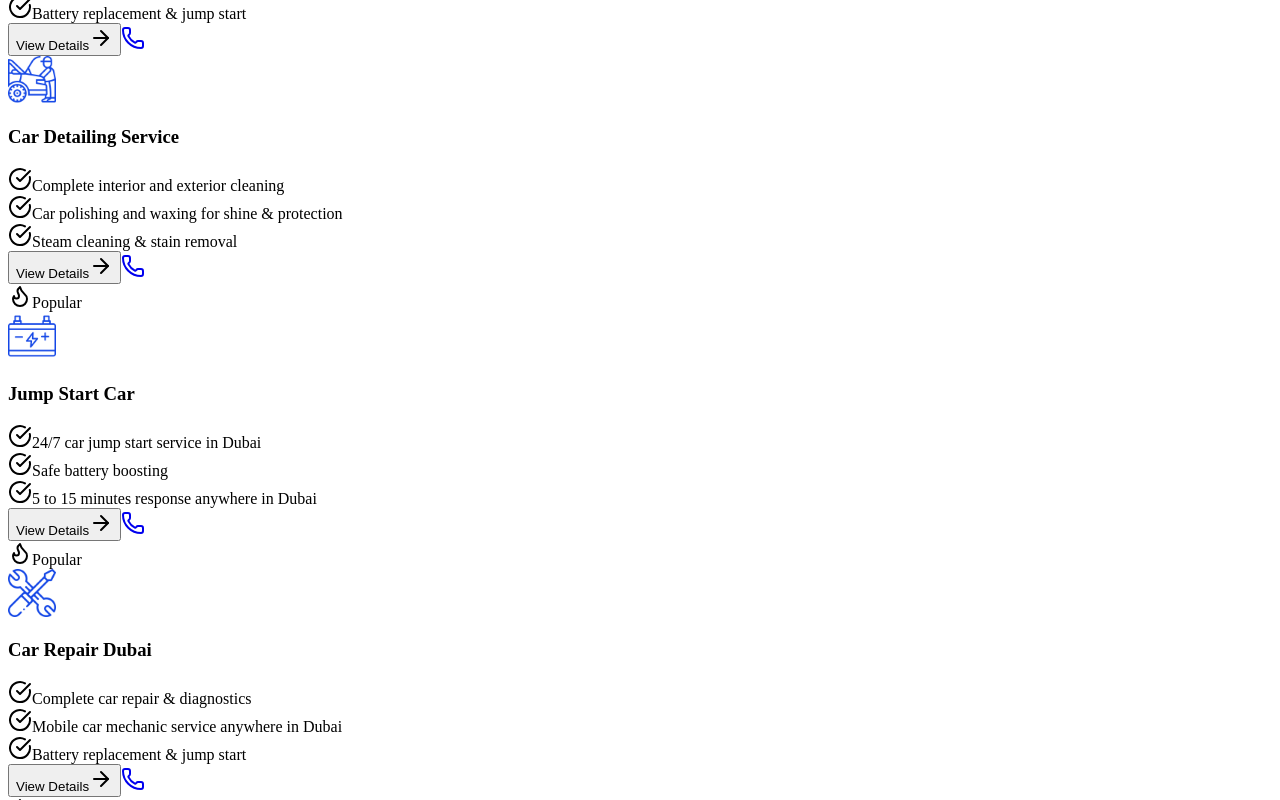
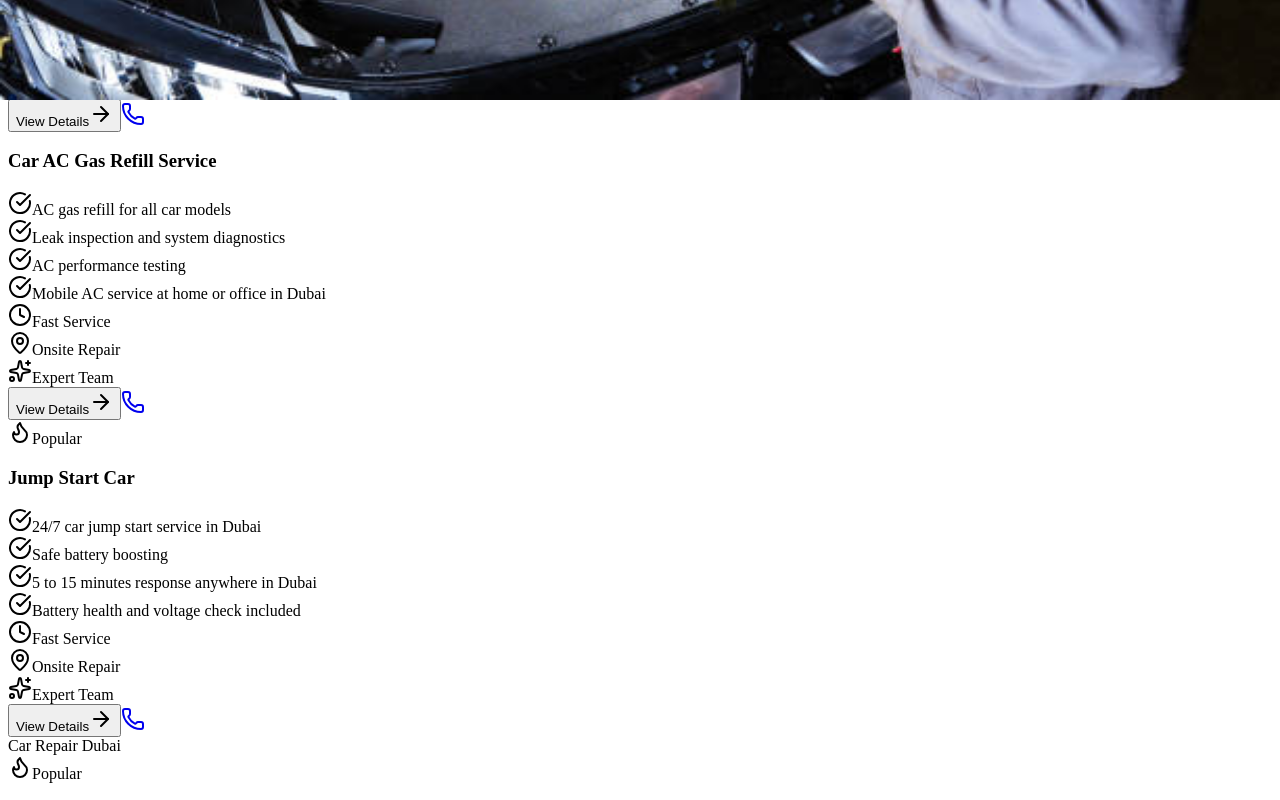
Before and after one commit to imam-hossain-wd/mechanic-dxb, a Next.js app: page /ServicesPage/ServicesPage in a window 1280 px wide. Shown: the part 700-1500 px from the top of the page. Built offline with nearby package versions, Linux system fonts and the light colour scheme.

Commit message:
update service card

```diff
--- a/components/shared/ServiceCard/ServiceCard.jsx
+++ b/components/shared/ServiceCard/ServiceCard.jsx
@@ -1,5 +1,3 @@
-// components/ui/ServiceCard.tsx
-"use client";
 
 import Link from "next/link";
 import Image from "next/image";
@@ -9,122 +7,111 @@ import { cn } from "@/lib/utils";
 import { SiteConfig } from "@/config/siteConfig";
 
 export const ServiceCard = ({ service, featured, className }) => {
+    // Quick benefits
+    const benefits = [
+        { icon: Clock, label: "Fast Service" },
+        { icon: MapPin, label: "Onsite Repair" },
+        { icon: Sparkles, label: "Expert Team" },
+    ];
+
     return (
         <div
             className={cn(
-                "group relative overflow-hidden rounded-2xl bg-card transition-all duration-500 hover:-translate-y-2 hover:shadow-2xl border-2 border-primary/50 shadow-xl shadow-primary/20",
+                "group relative overflow-hidden rounded-2xl bg-white transition-all duration-300 hover:shadow-2xl border border-primary/30",
+                className
             )}
         >
-            {/* Premium Background Effects */}
-            <div className="absolute inset-0 bg-linear-to-br from-primary/5 via-transparent to-transparent opacity-0 transition-opacity duration-500 group-hover:opacity-100" />
 
-            {/* Top Glow Line */}
-            <div className={cn(
-                "absolute top-0 left-0 right-0 h-1 bg-linear-to-r from-transparent via-primary to-transparent transition-all duration-500 opacity-100",
-            )} />
+            {/* Service Image - Small Banner */}
+            <div className="relative h-32 w-full overflow-hidden bg-primary/5">
+                {service.service_banner ? (
+                    <Image
+                        src={service.service_banner}
+                        alt={service.name}
+                        fill
+                        className="object-cover transition-transform duration-500 group-hover:scale-105"
+                    />
+                ) : (
+                    <div className="flex h-full w-full items-center justify-center bg-gradient-to-br from-primary/10 to-primary/5">
+                        <span className="text-sm font-medium text-primary/60">{service.name}</span>
+                    </div>
+                )}
 
                 {/* Badges Container */}
-            <div className="absolute top-4 left-4 right-4 z-10 flex items-start justify-between">
+                <div className="absolute top-3 left-3 right-3 z-10 flex items-start justify-between">
                     <div className="flex flex-wrap gap-1.5">
                         {service.emergency && (
-                        <div className="flex animate-pulse items-center gap-1 bg-red-500 px-2.5 py-1 text-[10px] font-bold text-white shadow-lg">
+                            <div className="flex items-center gap-1 bg-red-500 px-2 py-0.5 text-[9px] font-bold text-white shadow-lg rounded">
                                 <Zap className="h-2.5 w-2.5" />
                                 24/7 Emergency
                             </div>
                         )}
                         {service.premium && (
-                        <div className="flex items-center gap-1 bg-linear-to-r from-amber-400 to-amber-500 px-2.5 py-1 text-[10px] font-bold text-white shadow-lg">
+                            <div className="flex items-center gap-1 bg-gradient-to-r from-amber-400 to-amber-500 px-2 py-0.5 text-[9px] font-bold text-white shadow-lg rounded">
                                 <Sparkles className="h-2.5 w-2.5" />
                                 Premium
                             </div>
                         )}
                     </div>
                     <div className="flex flex-wrap gap-1.5">
-                    {/* {featured && (
-                        <div className="flex items-center gap-1 bg-primary px-2.5 py-1 text-[10px] font-bold text-white shadow-lg shadow-primary/30">
-                            <Star className="h-2.5 w-2.5 fill-current" />
-                            Popular
-                        </div>
-                    )} */}
                         {service.popular && (
-                        <div className="flex items-center gap-1 bg-primary px-2.5 py-1 text-[10px] font-bold text-white shadow-lg shadow-primary/30">
+                            <div className="flex items-center gap-1 bg-primary px-2 py-0.5 text-[9px] font-bold text-white shadow-lg shadow-primary/30 rounded">
                                 <Flame className="h-2.5 w-2.5 fill-current" />
                                 Popular
                             </div>
-                        // <div className="flex items-center gap-1 bg-orange-500 px-2.5 py-1 text-[10px] font-bold text-white shadow-lg">
-                        //     🔥 Popular
-                        // </div>
                         )}
                     </div>
                 </div>
-
-            <div className="relative p-5 md:p-6">
-                {/* Service Icon with Glass Effect */}
-                <div className="relative mb-4">
-                    <div className="absolute inset-0 rounded-2xl bg-primary/10 blur-xl opacity-0 transition-opacity duration-500 group-hover:opacity-100" />
-
-                    <div className="relative inline-flex rounded-2xl bg-primary/10 p-3.5 shadow-lg shadow-primary/10">
-                        {service.service_image ? (
-                            <Image
-                                src={service.service_image}
-                                alt={service.name}
-                                width={48}
-                                height={48}
-                                className="h-12 w-12 object-contain"
-                            />
-                        ) : (
-                            <div className="h-12 w-12 rounded-full bg-primary/20" />
-                        )}
-                    </div>
             </div>
 
+            <div className="relative p-4 md:p-5">
                 {/* Service Name */}
-                <h3 className="mb-2 text-xl font-bold transition-colors duration-300 text-primary">
+                <h3 className="mb-1.5 text-base font-bold text-foreground group-hover:text-primary transition-colors">
                     {service.name}
                 </h3>
 
                 {/* Service Features */}
-                <div className="mb-4 space-y-1.5">
-                    {service.features?.slice(0, 3).map((feature, index) => (
-                        <div key={index} className="flex items-start gap-2 text-sm text-muted-foreground">
-                            <CheckCircle className="mt-0.5 h-3.5 w-3.5 shrink-0 text-primary" />
+                <div className="mb-3 space-y-1">
+                    {service.features?.slice(0, 4).map((feature, index) => (
+                        <div key={index} className="flex items-start gap-1.5 text-xs text-gray-600">
+                            <CheckCircle className="mt-0.5 h-3 w-3 shrink-0 text-primary" />
                             <span className="line-clamp-1">{feature}</span>
                         </div>
                     ))}
                 </div>
 
                 {/* Quick Benefits */}
-                {/* <div className="mb-4 flex flex-wrap gap-2">
+                <div className="mb-2 flex flex-wrap gap-1.5">
                     {benefits.map((benefit, index) => (
                         <div
                             key={index}
-                            className="flex items-center gap-1 rounded-full bg-primary/5 px-2.5 py-1 text-[10px] font-medium text-primary transition-all duration-300 group-hover:bg-primary/10"
+                            className="flex items-center gap-1 rounded-full bg-primary/5 px-2 py-0.5 text-[9px] font-medium text-primary transition-all duration-300 group-hover:bg-primary/10"
                         >
-                            <benefit.icon className="h-3 w-3" />
+                            <benefit.icon className="h-2.5 w-2.5" />
                             {benefit.label}
                         </div>
                     ))}
-                </div> */}
+                </div>
 
                 {/* Action Buttons */}
-                <div className="flex items-center gap-2 pt-4">
+                <div className="flex items-center gap-2 pt-3 border-t border-border/50">
                     <Link href={`/services/${service.slug}`} className="flex-1">
                         <Button
                             variant="default"
-                            className="w-full gap-2 rounded-xl bg-primary text-sm font-semibold shadow-lg shadow-primary/20 transition-all duration-300 hover:scale-[1.02] hover:shadow-primary/30"
+                            className="w-full gap-1.5 rounded-lg bg-primary px-3 py-2 text-xs font-semibold shadow-lg shadow-primary/20 transition-all duration-300 hover:scale-[1.02] hover:shadow-primary/30 h-9"
                         >
                             <span>View Details</span>
-                            <ArrowRight className="h-4 w-4 transition-transform duration-300 group-hover:translate-x-1" />
+                            <ArrowRight className="h-3.5 w-3.5 transition-transform duration-300 group-hover:translate-x-1" />
                         </Button>
                     </Link>
 
                     <Button
                         variant="outline"
-                        className="rounded-xl border-2 border-primary/20 px-3 text-primary transition-all duration-300 hover:bg-primary/5"
+                        className="rounded-lg border-2 border-primary/20 px-2.5 text-primary transition-all duration-300 hover:bg-primary/5 h-9 w-9"
                         asChild
                     >
                         <Link href={SiteConfig?.numberCallLink} target="_blank">
-                            <Phone className="h-4 w-4" />
+                            <Phone className="h-3.5 w-3.5" />
                         </Link>
                     </Button>
                 </div>
--- a/data/services/services.js
+++ b/data/services/services.js
@@ -28,13 +28,13 @@ export const services = [
     acRepair,
     // windowMotorRepair,
     carRaditorRepair,
+    mechanicService,
     absSystemRepairService,
+    acGasRefillService,
     brakepadRepairService,
     carDetailingService,
     emergancyCarRepairService,
-    mechanicService,
     oilChangeService,
-    acGasRefillService,
     transmissionRepairService,
     carServiceDubai,
     carRepairDubai
```
Lines whose indentation alone changed are shown as unchanged.
